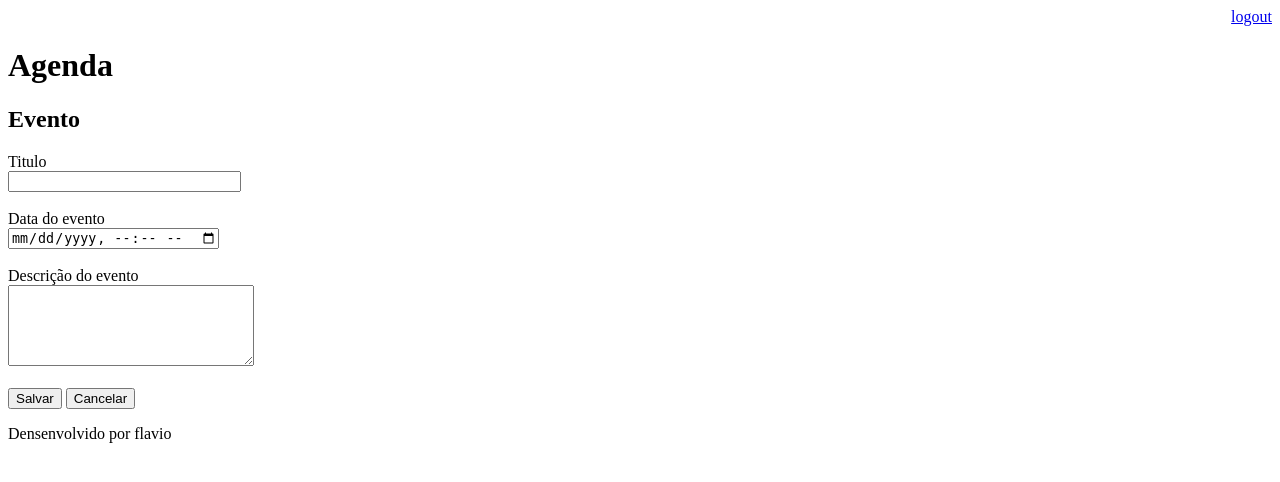
After one commit to FlyvioJR/agenda_com_django, a Django app: page /agenda/evento/ in a window 1280 px wide. The commit adds this page. Shown: the top 482 px of the page. Run offline with Django 3.2, Linux system fonts and the light colour scheme; a user stored in the database is signed in.

Commit message:
tela de criacao de eventos adicionada

```diff
--- a/agenda_com_django/urls.py
+++ b/agenda_com_django/urls.py
@@ -21,8 +21,11 @@ from django.views.generic import RedirectView
 urlpatterns = [
     path('admin/', admin.site.urls),
     path('agenda/', views.lista_eventos),
+    path('agenda/evento/submit', views.submit_evento),
+    path('agenda/evento/', views.evento_tela),
     path('', RedirectView.as_view(url='/agenda/')),
     path('login/', views.login_user),
     path('login/submit', views.submit_login),
-    path('logout/', views.logout_user)
+    path('logout/', views.logout_user),
+
 ]
--- a/core/views.py
+++ b/core/views.py
@@ -25,7 +25,7 @@ def submit_login(request):
             login(request, usuario)
             return redirect('/')
         else:
-             messages.error(request, "Usuario ou senha invalido")
+            messages.error(request, "Usuario ou senha invalido")
     return redirect('/')
 
 
@@ -37,5 +37,17 @@ def lista_eventos(request):
     return render(request, 'agenda.html', dados)
 
 
-# def index(request):
-#    return redirect('/agenda/')
+@login_required(login_url='/login/')
+def evento_tela(request):
+    return render(request, 'evento.html')
+
+
+@login_required(login_url='/login/')
+def submit_evento(request):
+    if request.POST:
+        titulo = request.POST.get('titulo')
+        data_evento = request.POST.get('data_evento')
+        descricao = request.POST.get('descricao')
+        usuario = request.user
+        evento.objects.create(titulo=titulo, data_evento=data_evento, descricao=descricao, usuario=usuario)
+    return redirect('/')
--- a/templates/agenda.html
+++ b/templates/agenda.html
@@ -2,7 +2,9 @@
 
 {% block content %}
     <h2>Agendamentos</h2>
-
+    <a href="evento/">
+        <button type="button">Novo evento </button>
+    </a>
     <ul>
         {% for evento in eventos %}
             <li>{{ evento.titulo }} - {{ evento.get_data_evento }}</li>
--- /dev/null
+++ b/templates/evento.html
@@ -0,0 +1,28 @@
+{% extends "model-page.html" %}
+
+{% block content %}
+
+<h2>Evento</h2>
+
+<form action="submit" method="POST"> {% csrf_token %}
+    <label>Titulo</label>
+    <br>
+    <input type="text" name="titulo" size="26">
+    <br>
+    <br>
+    <label>Data do evento</label>
+    <br>
+    <input type="datetime-local" name="data_evento">
+    <br>
+    <br>
+    <label>Descrição do evento</label>
+    <br>
+    <textarea name="descricao" rows="5" cols="28"></textarea>
+    <br>
+    <br>
+    <button type="submit">Salvar</button>
+    <a href="/">
+        <button type="button">Cancelar</button>
+    </a>
+</form>
+{% endblock %}
```
Also changed, not shown: db.sqlite3, 1 other file.
